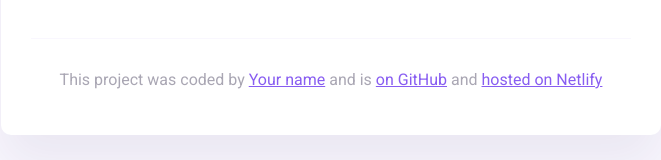
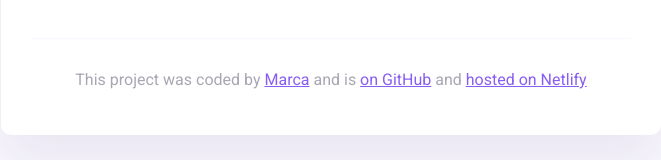
Before and after one commit to Makanaka95/Wk6Plus-Homework, a plain HTML site: page index.html in a window 1280 px wide. Shown: the part 325-485 px from the top of the page, without its empty margins (309-970 px from the left). Drawn offline with nearby package versions, Linux system fonts and the light colour scheme.

Commit message:
added my name

```diff
--- a/index.html
+++ b/index.html
@@ -47,7 +47,7 @@
       <footer>
         <p>
           This project was coded by
-          <a href="#" target="_blank">Your name</a> and is
+          <a href="#" target="_blank">Marca</a> and is
           <a href="#" target="_blank"> on GitHub</a> and
           <a
             href="https://app.netlify.com/sites/incandescent-rugelach-830364/overview"
```
